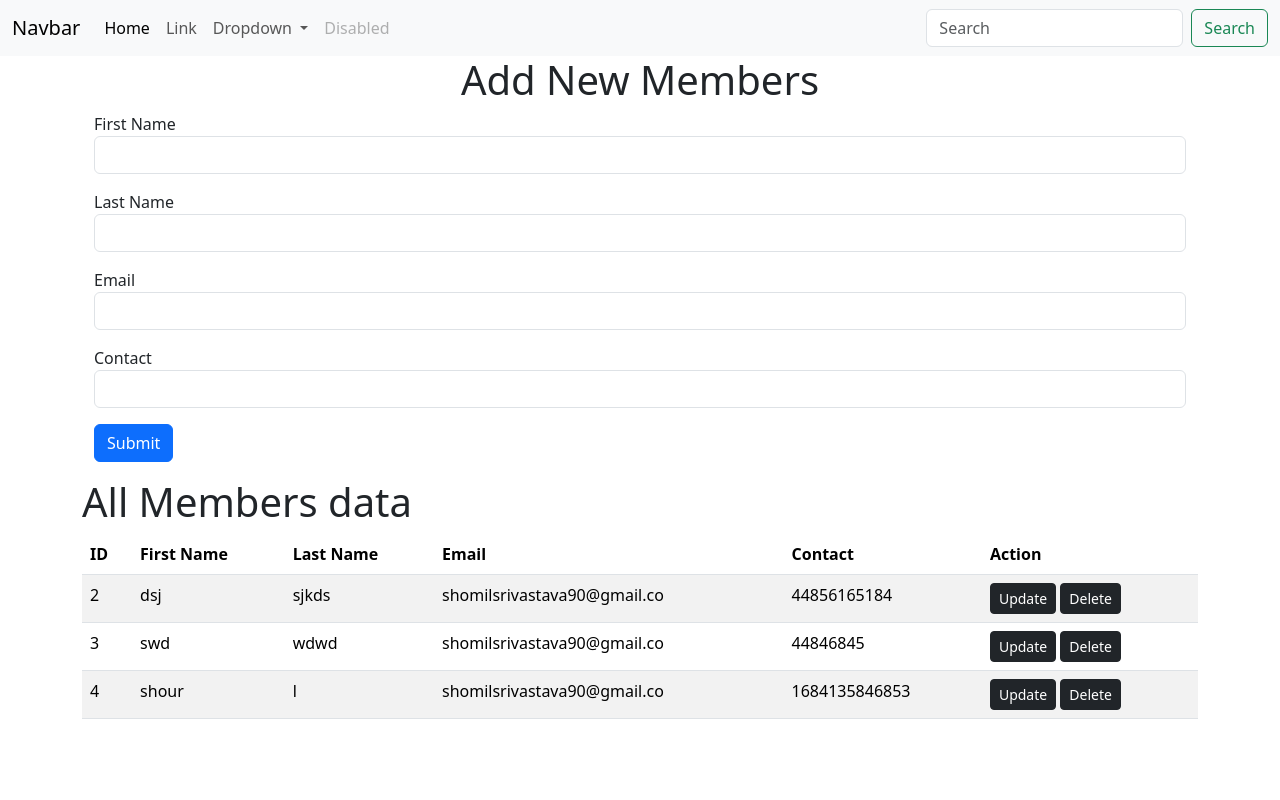
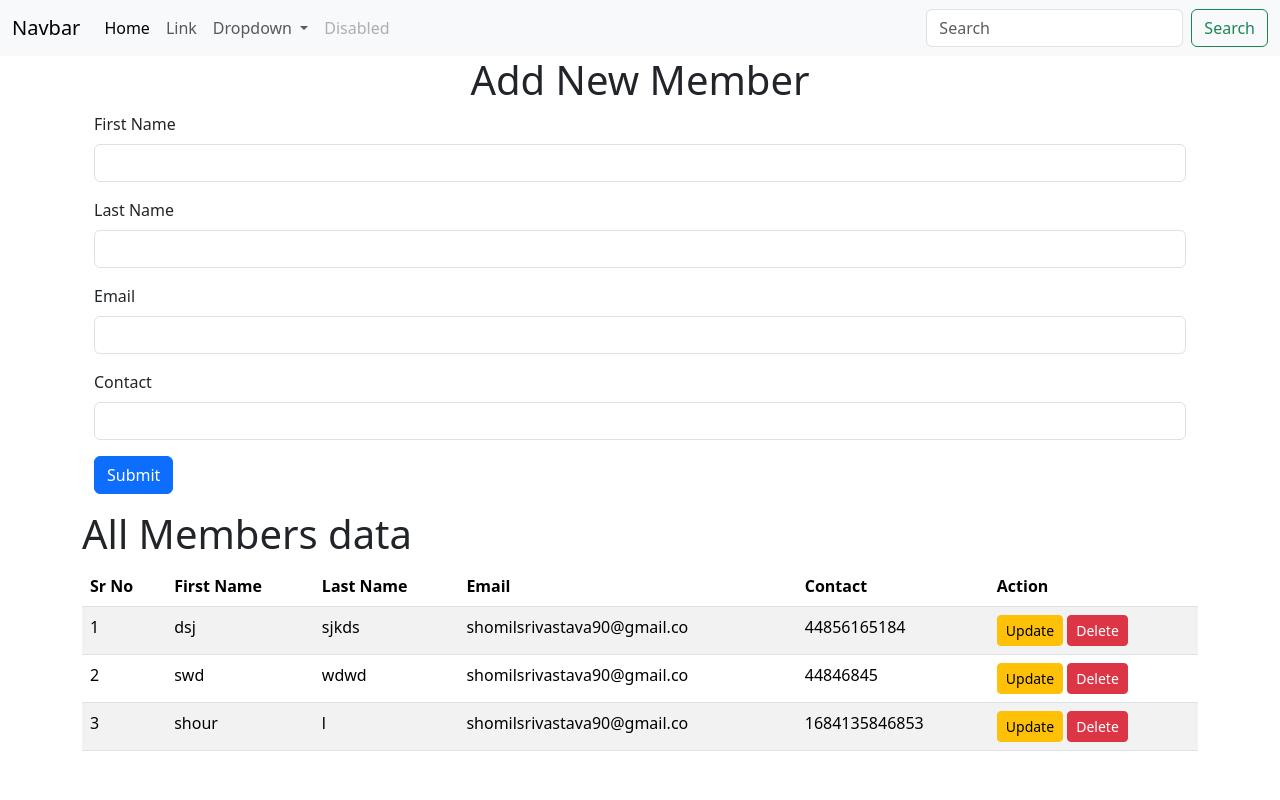
Before and after one commit to Shomil-18/DjangoProjects, a Django app: template myproject/templates/home.html in a window 1280 px wide. Run offline with Django 5.2, Linux system fonts and the light colour scheme; the template is opened without the code that fills it: values that come from a table or form of the project are taken from there, others are empty; data comes from the database, SQL or seed files in the repository; both versions use the stored data as it was after the commit; parts of the project's set-up code (start-up, migrations or seed data) failed here and were passed over.

Commit message:
UPdate folder

```diff
--- a/myproject/myapp/urls.py
+++ b/myproject/myapp/urls.py
@@ -1,10 +1,10 @@
-
 from django.contrib import admin
 from django.urls import path
-from.import views
+from . import views
 
 urlpatterns = [
-    path('', views.home,name="home"),
-    path('about/', views.about,name="about"),
-
+    path('', views.home, name="home"),
+    path('about/', views.about, name="about"),
+    path('update/<int:id>/', views.update_member, name="update_member"),
+    path('delete/<int:id>/', views.delete_member, name="delete_member"),
 ]
--- a/myproject/templates/home.html
+++ b/myproject/templates/home.html
@@ -1,65 +1,82 @@
 {% extends 'base.html' %}
 {% block body %}
-<div class = "container">
+
 <div class="container">
-        <h1 class="text-center">Add New Members</h1>
+    <div class="container">
+        <h1 class="text-center">Add New Member</h1>
     </div>
+
     <div class="container">
-        <form action=""method="post">
+        <form action="" method="post">
             {% csrf_token %}
+            {{ form.non_field_errors }}
+
             <div class="mb-3">
-            <label for="" class="from-labels">First Name</label>
+                <label class="form-label">First Name</label>
                 <input type="text" class="form-control" name="fname">
+                <small class="text-danger">{{form.fname.errors}}</small>
             </div>
+
             <div class="mb-3">
-            <label for="" class="from-labels">Last Name</label>
+                <label class="form-label">Last Name</label>
                 <input type="text" class="form-control" name="lname">
+                <small class="text-danger">{{form.lname.errors}}</small>
             </div>
+
             <div class="mb-3">
-            <label for="" class="from-labels">Email</label>
+                <label class="form-label">Email</label>
                 <input type="text" class="form-control" name="email">
+                <small class="text-danger">{{form.email.errors}}</small>
             </div>
+
             <div class="mb-3">
-            <label for="" class="from-labels">Contact</label>
+                <label class="form-label">Contact</label>
                 <input type="text" class="form-control" name="contact">
+                <small class="text-danger">{{form.contact.errors}}</small>
             </div>
+
             <div class="mb-3">
                 <button type="submit" class="btn btn-primary">Submit</button>
             </div>
-
         </form>
     </div>
 
-</div>
-    <div class="container">
     <h1>All Members data</h1>
 </div>
+
 <div class="container">
     <table class="table table-striped">
         <thead>
             <tr>
-                    <th scope="col">ID</th>
-                    <th scope="col">First Name</th>
-                    <th scope="col">Last Name</th>
-                    <th scope="col">Email</th>
-                    <th scope="col">Contact</th>
+                <th>Sr No</th>   <!-- Changed from ID -->
+                <th>First Name</th>
+                <th>Last Name</th>
+                <th>Email</th>
+                <th>Contact</th>
                 <th>Action</th>
             </tr>
         </thead>
+
         <tbody>
             {% for member in all %}
             <tr>
-                    <td>{{ member.id }}</td>
+                <td>{{ forloop.counter }}</td>
                 <td>{{ member.fname }}</td>
                 <td>{{ member.lname }}</td>
                 <td>{{ member.email }}</td>
                 <td>{{ member.contact }}</td>
                 <td>
-                        <a href="/update/{{item.id}}" class="btn btn-dark btn-sm"role="btn">Update</a>
-                        <a href="/delete" class="btn btn-dark btn-sm"role="btn">Delete</a>
+                    <a href="{% url 'update_member' member.id %}" class="btn btn-warning btn-sm">Update</a>
+                    <a href="{% url 'delete_member' member.id %}" class="btn btn-danger btn-sm" onclick="return confirm('Are you sure?')">Delete</a>
                 </td>
+            </tr>
+            {% empty %}
+            <tr>
+                <td colspan="6" class="text-center">No Data Found</td>
             </tr>
             {% endfor %}
         </tbody>
+    </table>
 </div>
+
 {% endblock body %}
```
Also changed, not shown: myproject/myapp/views.py (+22 -7 lines), myproject/templates/update.html (added, +32 -0 lines), myproject/db.sqlite3. Lines whose indentation alone changed are shown as unchanged.
